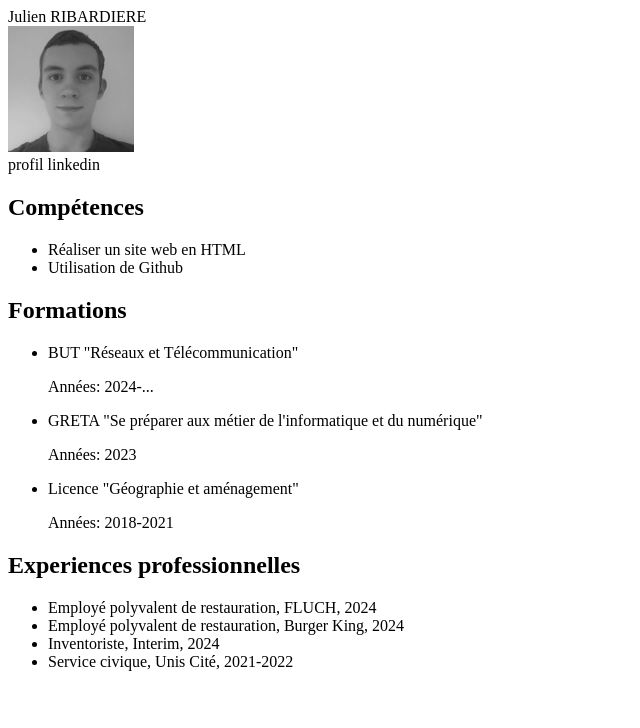
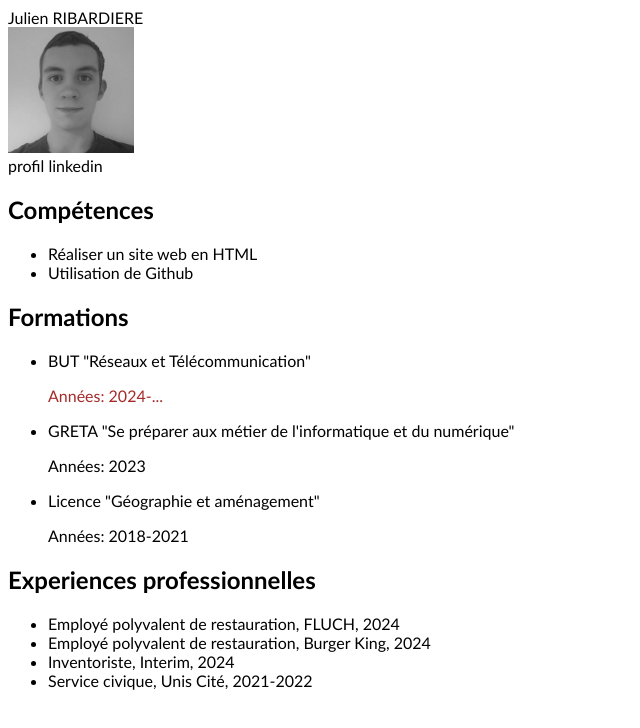
Before and after one commit to Juribard/TP1, a plain HTML site: page index.html in a window 1280 px wide. Shown: the whole page, without its empty margins (0-640 px from the left). Drawn offline with Linux system fonts and the light colour scheme.

Commit message:
First commit

```diff
--- /dev/null
+++ b/Styles/index.css
@@ -0,0 +1,7 @@
+* {
+    font-family: 'Gill Sans', 'Gill Sans MT', Calibri, 'Trebuchet MS', sans-serif;
+}
+
+.texte_date {
+    color: brown;
+}
--- a/index.html
+++ b/index.html
@@ -3,6 +3,7 @@
 <head>
     <meta charset="UTF-8">
     <meta name="viewport" content="width=device-width, initial-scale=1.0">
+    <link rel="stylesheet" href="Styles/index.css"/>
     <title>Mon CV</title>
 </head>
 <body>
@@ -25,7 +26,7 @@
             <h2>Formations</h2>
             <ul>
                 <li>BUT "Réseaux et Télécommunication"</li>
-                    <p>Années: 2024-...</p>
+                    <p class="texte_date">Années: 2024-...</p>
                 <li>GRETA "Se préparer aux métier de l'informatique et du numérique"</li>
                     <p>Années: 2023</p>
                 <li>Licence "Géographie et aménagement"</li>
```
